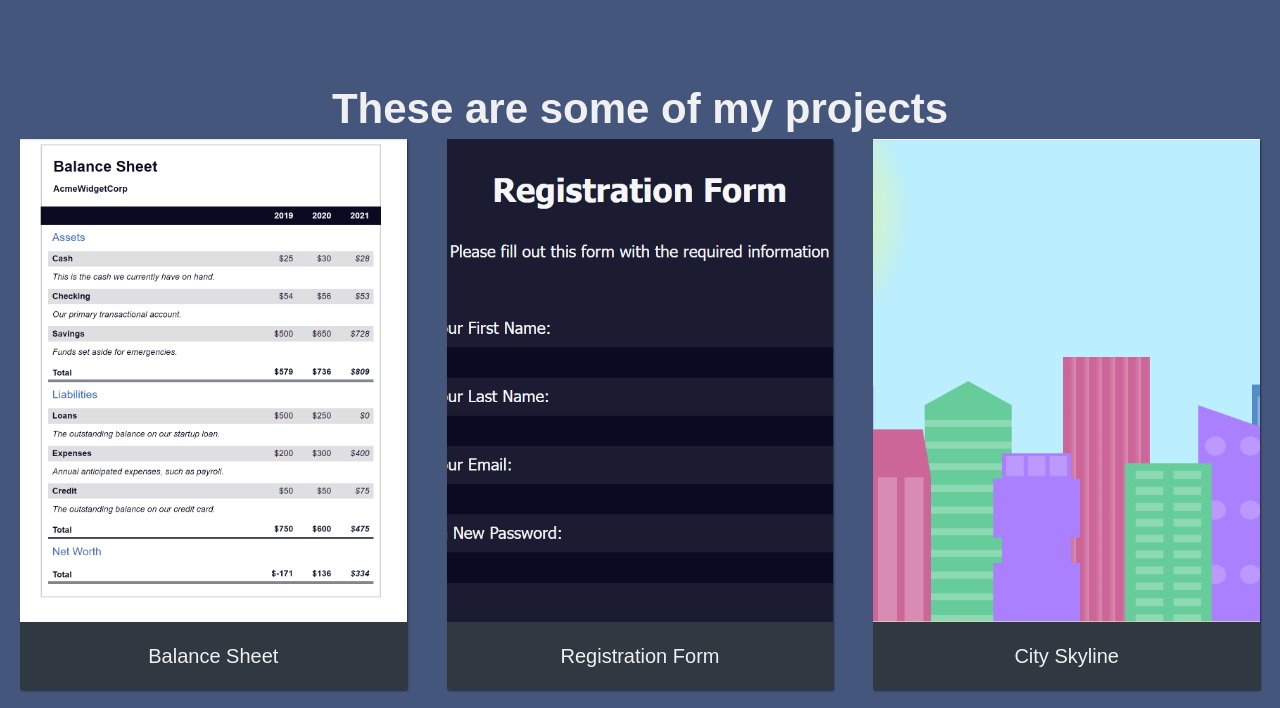
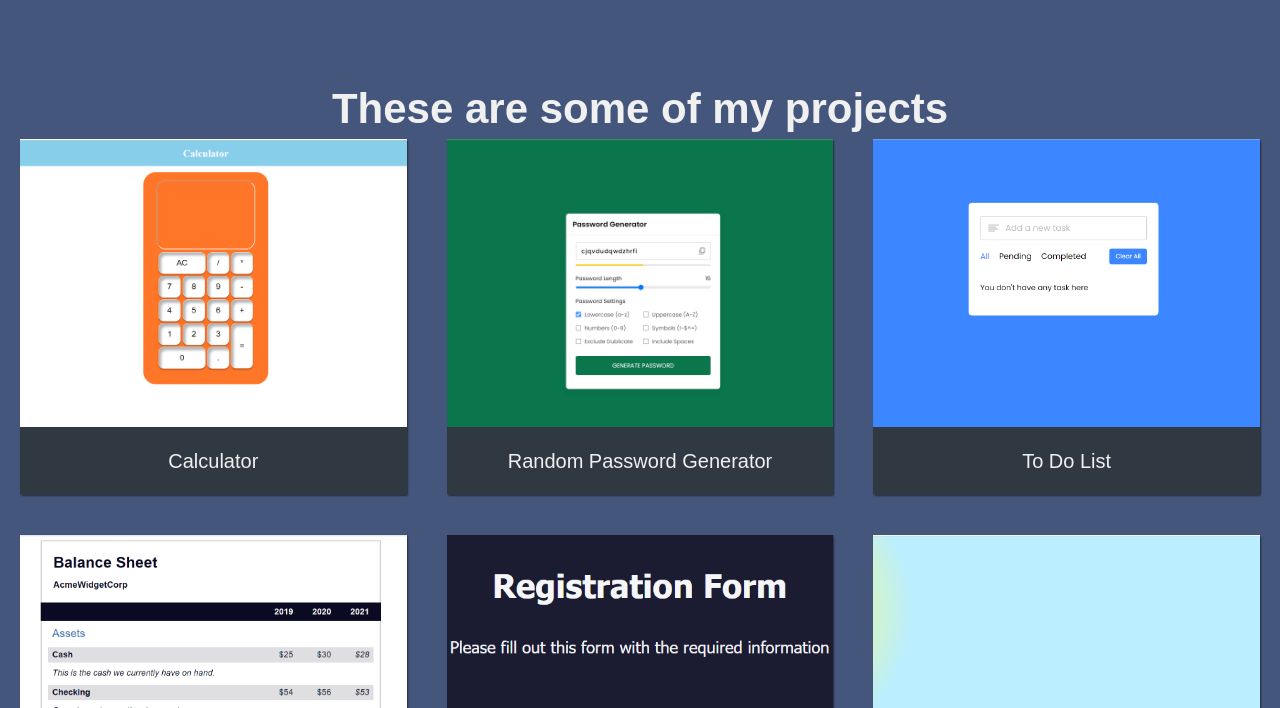
Before and after one commit to IrynaTemchuk/Portfolio-Webpage, a plain HTML site: page index.html in a window 1280 px wide. Shown: the part 820-1528 px from the top of the page. Drawn offline with Linux system fonts and the light colour scheme.

Commit message:
Add my new projects

```diff
--- a/index.html
+++ b/index.html
@@ -31,6 +31,45 @@
         <section id="projects" class="projects-section">
           <h2 class="projects-section-title">These are some of my projects</h2>
           <div class="projects-examples">
+            <a
+            href="https://irynatemchuk.github.io/Calculator/"
+            target="_blank"
+            class="project project-tile"
+          >
+            <img
+              class="project-image"
+              src="img/Calculator.png"
+              alt="project"
+            />
+            <p class="project-title">Calculator</p>
+          </a>
+
+          <a
+            href="https://irynatemchuk.github.io/Random-Password-Generator/"
+            target="_blank"
+            class="project project-tile"
+          >
+            <img
+              class="project-image"
+              src="img/Password Generator.png"
+              alt="project"
+            />
+            <p class="project-title">Random Password Generator</p>
+          </a>
+
+          <a
+            href="https://irynatemchuk.github.io/To-Do-List/"
+            target="_blank"
+            class="project project-tile"
+          >
+            <img
+              class="project-image"
+              src="img/To Do List.png"
+              alt="project"
+            />
+            <p class="project-title">To Do List</p>
+          </a>
+
             <a
             href="https://irynatemchuk.github.io/Balance-Sheet/"
             target="_blank"
```
Also changed, not shown: img/Calculator.png (added), img/Password Generator.png (added), img/To Do List.png (added).
